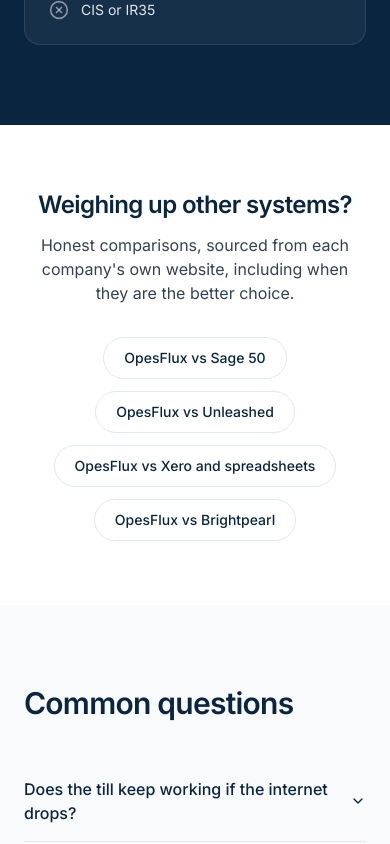
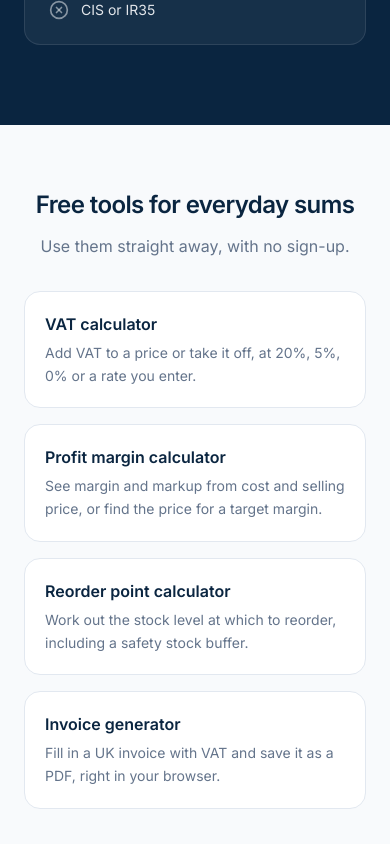
Before and after one commit to ZohaibFarooqui/OpesFlux-Frontend, a Next.js app: page / in a window 390 px wide. Shown: the part 8900-9744 px from the top of the page. Built offline with nearby package versions, Linux system fonts and the light colour scheme; no server answers.

Commit message:
feat: show the free tools in the menu, homepage and guides
Co-Authored-By: Claude Opus 5.5 <noreply@anthropic.com>

```diff
--- a/src/app/(site)/page.tsx
+++ b/src/app/(site)/page.tsx
@@ -8,6 +8,7 @@ import { IndustriesGrid } from "@/components/sections/IndustriesGrid";
 import { ComplianceCallout } from "@/components/sections/ComplianceCallout";
 import { FAQAccordion } from "@/components/sections/FAQAccordion";
 import { CTASection } from "@/components/sections/CTASection";
+import { FreeTools } from "@/components/sections/FreeTools";
 import { FaqJsonLd, SoftwareAppJsonLd } from "@/components/seo/JsonLd";
 import { COMPARISONS } from "@/config/compare";
 import { PRICING_FAQS } from "@/config/faq";
@@ -42,6 +43,7 @@ export default function HomePage() {
       <IndustriesGrid />
       <HowItWorks />
       <ComplianceCallout />
+      <FreeTools />
 
       <section className="py-16 bg-white">
         <div className="max-w-5xl mx-auto px-6 lg:px-8 text-center">
--- a/src/app/sitemap.ts
+++ b/src/app/sitemap.ts
@@ -10,7 +10,7 @@ const BASE = siteConfig.url;
 // Real last-changed dates, not the build time: a lastmod that changes on every
 // deploy teaches Google to ignore it. Bump a date when that page's content changes.
 const STATIC_PAGES: { path: string; updated: string; priority: number }[] = [
-  { path: "", updated: "2026-10-24", priority: 1 },
+  { path: "", updated: "2026-11-08", priority: 1 },
   { path: "/features", updated: "2026-10-24", priority: 0.9 },
   { path: "/pricing", updated: "2026-10-24", priority: 0.9 },
   { path: "/industries", updated: "2026-10-24", priority: 0.8 },
--- a/src/components/layout/Header.tsx
+++ b/src/components/layout/Header.tsx
@@ -272,6 +272,12 @@ export function Header() {
                 Guides
               </Link>
               <Link
+                href="/tools"
+                className="px-4 py-2 text-sm font-medium text-(--color-text) hover:text-(--color-cyan) transition-colors whitespace-nowrap"
+              >
+                Free tools
+              </Link>
+              <Link
                 href="/about"
                 className="px-4 py-2 text-sm font-medium text-(--color-text) hover:text-(--color-cyan) transition-colors rounded-lg hover:bg-(--color-mist)"
               >
@@ -353,6 +359,7 @@ export function Header() {
 
             {[
               { label: "Pricing", href: "/pricing" },
+              { label: "Free tools", href: "/tools" },
               { label: "Compare", href: "/compare" },
               { label: "Guides", href: "/blog" },
               { label: "Accountant partners", href: "/partners" },
--- /dev/null
+++ b/src/components/sections/FreeTools.tsx
@@ -0,0 +1,29 @@
+import Link from "next/link";
+import { TOOLS } from "@/config/tools";
+
+export function FreeTools() {
+  return (
+    <section className="py-16 bg-(--color-cream)">
+      <div className="max-w-5xl mx-auto px-6 lg:px-8">
+        <h2 className="text-2xl md:text-3xl font-semibold text-(--color-deep-blue) tracking-tight mb-3 text-center">
+          Free tools for everyday sums
+        </h2>
+        <p className="text-(--color-muted) leading-relaxed mb-8 text-center">
+          Use them straight away, with no sign-up.
+        </p>
+        <div className="grid grid-cols-1 sm:grid-cols-2 lg:grid-cols-4 gap-4">
+          {TOOLS.map((t) => (
+            <Link
+              key={t.slug}
+              href={`/tools/${t.slug}`}
+              className="rounded-2xl border border-(--color-border) bg-white p-5 hover:border-(--color-cyan)/40 transition-colors"
+            >
+              <h3 className="font-semibold text-(--color-deep-blue) mb-1.5">{t.name}</h3>
+              <p className="text-sm text-(--color-muted) leading-relaxed">{t.summary}</p>
+            </Link>
+          ))}
+        </div>
+      </div>
+    </section>
+  );
+}
--- a/src/content/blog/best-erp-software.mdx
+++ b/src/content/blog/best-erp-software.mdx
@@ -66,3 +66,5 @@ What it doesn't do: it doesn't submit VAT returns or RTI to HMRC, and has no bat
 4. **Run the same demo with each supplier**: one sale, one delivery from a supplier, one invoice, one pay run.
 
 Prices and features change, so check each supplier's own site before you decide.
+
+Working out your stock levels? Our free [reorder point calculator](/tools/reorder-point-calculator) shows when to reorder and how much safety stock to hold.
--- a/src/content/blog/choosing-erp-for-your-business.mdx
+++ b/src/content/blog/choosing-erp-for-your-business.mdx
@@ -84,3 +84,5 @@ Ask: "What is your SLA for critical issues? Can I speak to a human?" Check revie
 OpesFlux puts the till, stock, purchasing, invoicing, accounts and payroll in one database, with published prices from £19 a month. It's honest about its gaps too: it doesn't submit VAT returns or RTI to HMRC, and it doesn't track batches. Each [industry page](/industries) and [comparison](/compare) says where it fits and where it doesn't.
 
 OpesFlux is new, so it can't yet give you three reference customers in your trade. What we can do is [run a demo](/contact) with a scenario from your own business, including a sales cycle and a payroll run.
+
+Working out your stock levels? Our free [reorder point calculator](/tools/reorder-point-calculator) shows when to reorder and how much safety stock to hold.
--- a/src/content/blog/what-is-accounting-software-complete-guide-for-uk-businesses.mdx
+++ b/src/content/blog/what-is-accounting-software-complete-guide-for-uk-businesses.mdx
@@ -411,3 +411,5 @@ Prices from £19 a month, published on the pricing page.
 **Book a Free Demo** — [opesflux.devsandvisuals.com/contact](https://opesflux.devsandvisuals.com/contact)
 
 **Contact Us** — [hello.opesflux@devsandvisuals.com](mailto:hello.opesflux@devsandvisuals.com) | +44 7490 350688 | Devs and Visuals, Kington, England
+
+Need a quick answer? Try our free [UK VAT calculator](/tools/vat-calculator), [profit margin calculator](/tools/profit-margin-calculator) or [invoice generator](/tools/invoice-generator). No sign-up needed.
```
